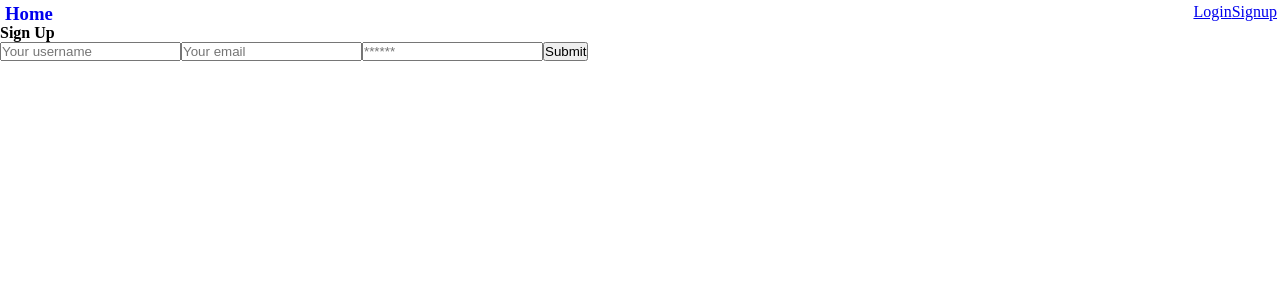
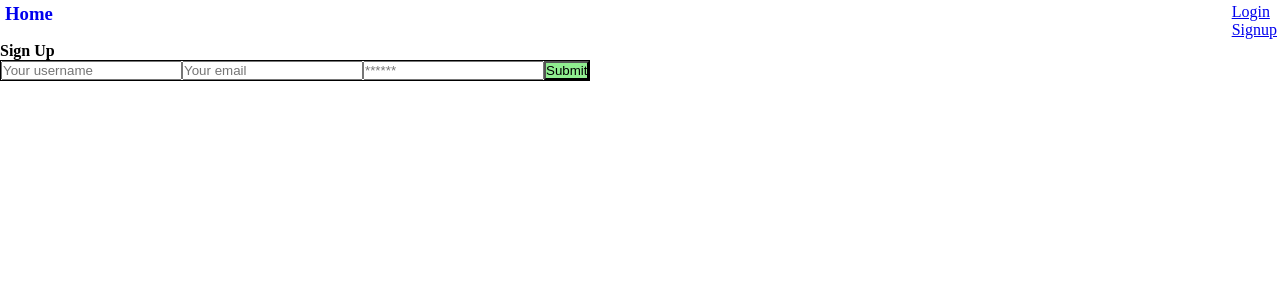
Before and after one commit to nathanhawk2/interest-board, a React (Create React App) app in the folder client/: page /signup in a window 1280 px wide. Shown: the top 300 px of the page. Built offline with nearby package versions, Linux system fonts and the light colour scheme.

Commit message:
worked on placement for login/signup

```diff
--- a/client/src/components/Navbar/index.js
+++ b/client/src/components/Navbar/index.js
@@ -24,12 +24,14 @@ function Navbar() {
   // If logged out show login controls
   return (
     <>
+    <div className='logIn'>
       <Link style={{display: 'flex'}} to="/login">
         Login
       </Link>
-      <Link to="/signup">
+      <Link style={{display: 'flex'}} to="/signup">
         Signup
       </Link>
+      </div>
     </>
   )
 }
--- a/client/src/pages/Signup.js
+++ b/client/src/pages/Signup.js
@@ -47,7 +47,7 @@ const Signup = () => {
       )
     }
     return (
-      <form onSubmit={handleFormSubmit}>
+      <form style={{display: 'inline-block', border: 'solid 1px black', boxSizing: 'border-box', justifyContent: 'space-between'}} onSubmit={handleFormSubmit}>
         <input
           placeholder="Your username"
           name="username"
@@ -69,7 +69,7 @@ const Signup = () => {
           value={formState.password}
           onChange={handleChange}
         />
-        <button type="submit">
+        <button style={{cursor: 'pointer', backgroundColor: 'lightgreen'}} type="submit">
           Submit
         </button>
       </form>
```
Also changed, not shown: client/src/index.css (line endings or trailing spaces).
